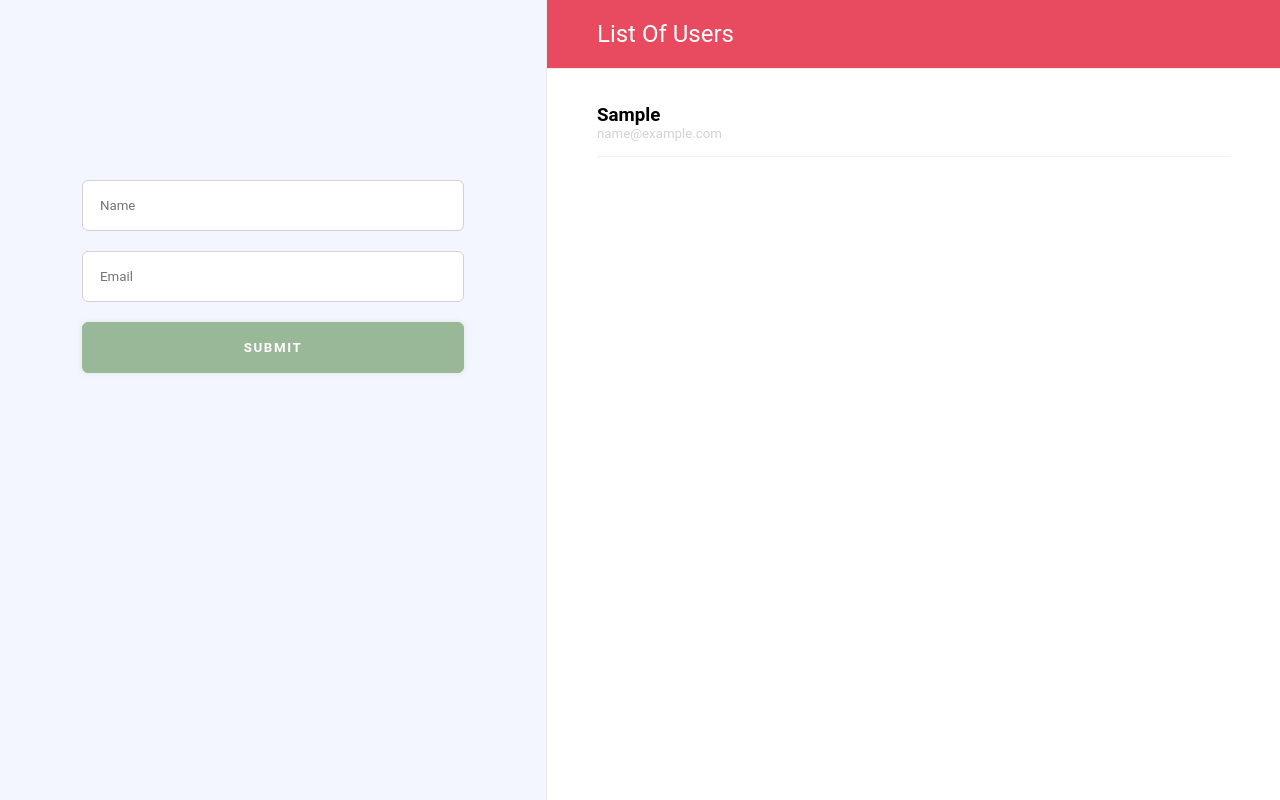
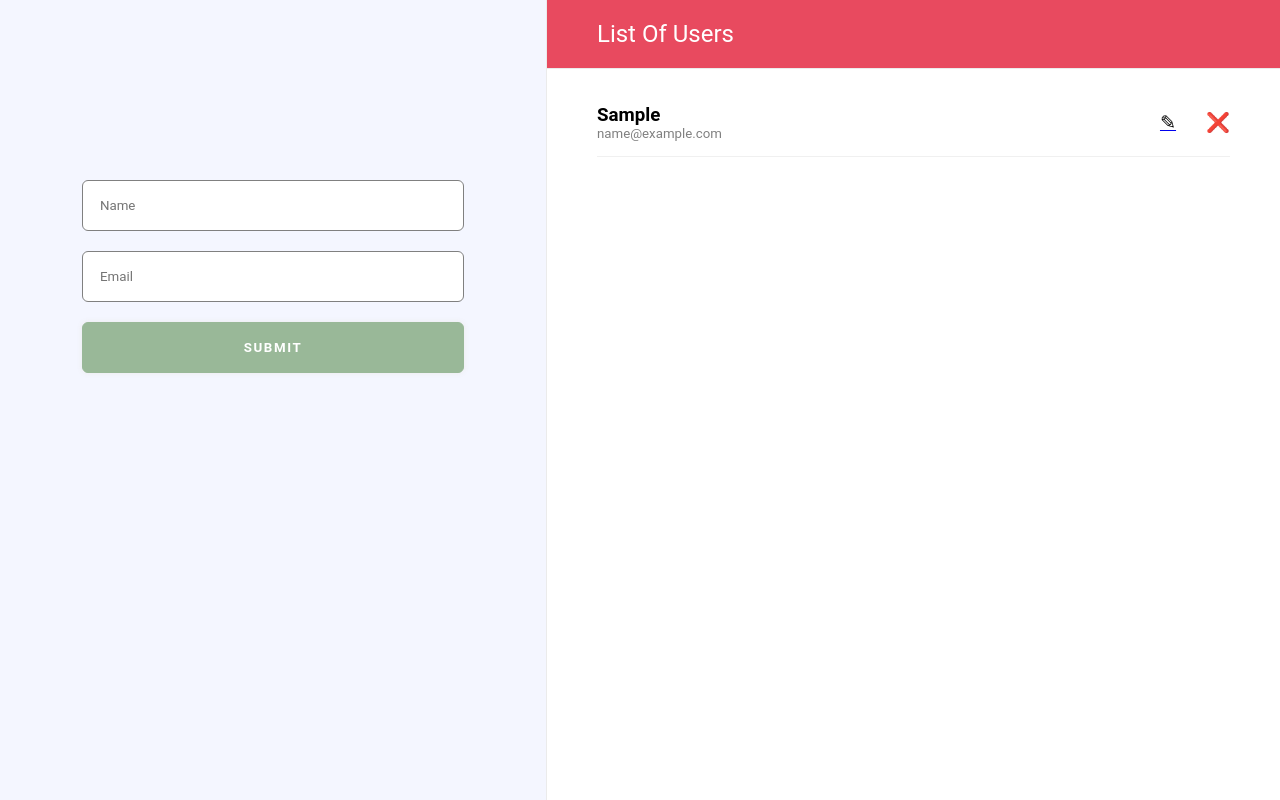
Before and after one commit to pyplacca/users-app-starter, a React (Create React App) app: page / in a window 1280 px wide. Both pictures are taken after typing "Sample", "name@example.com" into the empty fields and a click on the input 272 px from the left and 347 px from the top of the page. Built offline with nearby package versions, Linux system fonts and the light colour scheme.

Commit message:
added delete and update functionalities

```diff
--- a/package.json
+++ b/package.json
@@ -9,8 +9,10 @@
     "react": "^16.13.1",
     "react-dom": "^16.13.1",
     "react-redux": "^7.2.1",
+    "react-router-dom": "^5.2.0",
     "react-scripts": "3.4.1",
-    "redux": "^4.0.5"
+    "redux": "^4.0.5",
+    "uuid": "^8.3.0"
   },
   "scripts": {
     "start": "react-scripts start",
--- a/src/App.css
+++ b/src/App.css
@@ -1,14 +1,42 @@
 :root {
 	--color: #99b898;
 	--color-2: #e84a5f;
+	--color-fade: grey;
 	--bg: #f4f6ff;
-	--fade-color: #d2d2d2;
 }
 
 * {
 	margin: 0;
 	padding: 0;
 	box-sizing: border-box;
+}
+
+span[aria-label="icon"] {
+	cursor: pointer;
+	text-decoration: none;
+	color: #000;
+	-webkit-transition: transform .2s ease;
+	-moz-transition: transform .2s ease;
+	-ms-transition: transform .2s ease;
+	-o-transition: transform .2s ease;
+	transition: transform .2s ease;
+	font-size: 1.2rem;
+}
+
+span[aria-label="icon"]:hover {
+	-webkit-transform: scale(1.15);
+	-moz-transform: scale(1.15);
+	-ms-transform: scale(1.15);
+	-o-transform: scale(1.15);
+	transform: scale(1.15);
+}
+
+span[aria-label="icon"]:active {
+	-webkit-transform: scale(.87);
+	-moz-transform: scale(.87);
+	-ms-transform: scale(.87);
+	-o-transform: scale(.87);
+	transform: scale(.87);
 }
 
 .App {
@@ -28,29 +56,28 @@
 	border-right: 1px solid #ebebeb;
 }
 
-.App__user-form_container form {
-	min-width: 240px;
-	max-width: 70%;
+form {
+	width: clamp(240px, 70%, 420px);
 	margin: 170px auto 0 auto;
 }
 
-.App__user-form_container form input {
+form input {
 	width: 100%;
 
 	padding: 17px;
 	margin: 10px 0;
 
-	border: 1px solid var(--fade-color);
+	border: 1px solid var(--color-fade);
 	border-radius: 6px;
 	outline: none;
 
 	font-family: Roboto, sans-serif;
 
-	transition-property: border-color, box-shadow;
+	transition-property: border-color, box-shadow, border-width	;
 	transition: all .15s ease-in-out;
 }
 
-.App__user-form_container form input[type="submit"] {
+form input[type="submit"] {
 	color: #fff;
 	background-color: var(--color);
 
@@ -59,13 +86,13 @@
 	font-weight: bold;
 }
 
-.App__user-form_container form input:focus {
+form input:focus {
 	border-color: var(--color);
-	box-shadow: 0 0 6px rgba(153, 184, 152, .27)
+	box-shadow: 0 0 6px #ebebeb;
 }
 
-.App__user-form_container form input:focus::placeholder {
-	color: var(--fade-color);
+form input:focus::placeholder {
+	color: #d2d2d2;
 }
 
 .App__users-display {
@@ -89,22 +116,36 @@
 
 .App__users {
 	padding: 10px 50px;
-	overflow-y: auto;
+	overflow: hidden auto;
 }
 
 .App__user-item {
+	display: flex;
+	justify-content: space-between;
+	align-items: center;
 	padding: 15px 0;
 	margin-top: 10px;
 	border-bottom: 1px solid #f0f0f0;
-	transform: 	translateX(-50%);
-	animation: pushIn .5s cubic-bezier(0.42, 0, 0.07, 1.21) .1s forwards
+	/*opacity: 0;*/
+	transform: 	translateX(-110%);
+	animation: pushIn .55s cubic-bezier(0.42, 0, 0.07, 1.21) .1s forwards
 }
 
-.App__user-item .email {
+.App__user-item .icons > *:not(:last-child) {
+	margin-right: 30px;
+}
+
+
+.App__user-item__info .email {
 	font-weight: normal;
-	color: var(--fade-color);
+	color: var(--color-fade);
 }
+
 
 @keyframes pushIn {
 	to { transform: translateX(0); }
 }
+
+@keyframes pushOut {
+	to { transform: translateX(110%); }
+}
--- a/src/App.js
+++ b/src/App.js
@@ -8,6 +8,7 @@ import UserForm from "./components/UserForm"
 class App extends React.Component {
 
 	render() {
+		const {users} = this.props
 		return (
 			<div className="App">
 				<div className="App__user-form_container">
@@ -18,9 +19,15 @@ class App extends React.Component {
 					<h3>List of users</h3>
 					<div className="App__users">
 						{
-							this.props.users.map(
-								(user, i) => <UserItem {...user} key={i}/>
+							users.length ?
+							users.map(
+								user => <UserItem {...user} key={user.id}/>
 							)
+							:
+							<p style={{
+								textAlign: "center",
+								marginTop: "4rem"
+							}}>No users to display</p>
 						}
 					</div>
 				</div>
@@ -30,7 +37,7 @@ class App extends React.Component {
 }
 
 const mapStateToProps = (state) => ({
-	users: state.users || []
+	users: state.users
 })
 
 export default connect(mapStateToProps)(App);
--- /dev/null
+++ b/src/Router.jsx
@@ -0,0 +1,14 @@
+import React from 'react'
+import { BrowserRouter, Route } from 'react-router-dom'
+import App from './App'
+import EditUserForm from './components/EditUserForm'
+
+
+export default function Router () {
+	return (
+		<BrowserRouter>
+			<Route exact path="/" component={App} />
+			<Route path="/edit/:id" component={EditUserForm} />
+		</BrowserRouter>
+	)
+}
--- /dev/null
+++ b/src/components/EditUserForm.jsx
@@ -0,0 +1,71 @@
+import React from 'react'
+import '../App.css'
+import { connect } from 'react-redux'
+import { updateUser } from '../store/actions'
+
+class EditUserForm extends React.Component {
+	constructor (props) {
+		super(props)
+		this.state = this.props.user
+
+		this.handleChange = this.handleChange.bind(this)
+		this.editUser = this.editUser.bind(this)
+	}
+
+	handleChange ({target}) {
+		this.setState({
+			[target.name]: target.value
+		})
+	}
+
+	editUser (event) {
+		event.preventDefault()
+		// add new user to users list in redux store
+		const {user, updateUser, history} = this.props
+		updateUser({
+			...this.state, id: user.id
+		})
+		history.push('/')
+	}
+
+	render () {
+		return (
+			<div className="App__user-form_container">
+				<form
+					onSubmit={this.editUser}
+				>
+					<input
+						type="text"
+						name="name"
+						value={this.state.name}
+						placeholder="Name"
+						onChange={this.handleChange}
+					/>
+					<br/>
+					<input
+						type="email"
+						name="email"
+						value={this.state.email}
+						placeholder="Email"
+						onChange={this.handleChange}
+					/>
+					<br/>
+					<input
+						type="submit"
+					/>
+				</form>
+			</div>
+		)
+	}
+}
+
+const mapStateToProps = (state, ownProps) => ({
+	user: state.users.find(user => user.id === ownProps.match.params.id)
+})
+
+const mapDispatchToProps = {
+	updateUser,
+}
+
+
+export default connect(mapStateToProps, mapDispatchToProps)(EditUserForm)
--- a/src/components/UserForm.jsx
+++ b/src/components/UserForm.jsx
@@ -1,5 +1,6 @@
 import React from 'react'
 import { connect } from 'react-redux'
+import { v4 as uuid4 } from 'uuid'
 import { addNewUser } from '../store/actions'
 
 class UserForm extends React.Component {
@@ -11,7 +12,7 @@ class UserForm extends React.Component {
 		}
 
 		this.handleChange = this.handleChange.bind(this)
-		this.handleSubmit = this.handleSubmit.bind(this)
+		this.createNewUser = this.createNewUser.bind(this)
 	}
 
 	handleChange ({target}) {
@@ -20,10 +21,12 @@ class UserForm extends React.Component {
 		})
 	}
 
-	handleSubmit (event) {
+	createNewUser (event) {
 		event.preventDefault()
 		// add new user to users list in redux store
-		this.props.addNewUser(this.state)
+		this.props.addNewUser({
+			...this.state, id: uuid4()
+		})
 		// reset form
 		this.setState({
 			name: '',
@@ -34,7 +37,7 @@ class UserForm extends React.Component {
 	render () {
 		return (
 			<form
-				onSubmit={this.handleSubmit}
+				onSubmit={this.createNewUser}
 			>
 				<input
 					type="text"
@@ -62,8 +65,7 @@ class UserForm extends React.Component {
 
 
 const mapDispatchToProps = {
-	addNewUser
+	addNewUser,
 }
 
-
 export default connect(null, mapDispatchToProps)(UserForm)
--- a/src/components/UserItem.jsx
+++ b/src/components/UserItem.jsx
@@ -1,16 +1,40 @@
 import React from "react";
+import { connect } from 'react-redux'
+import { deleteUser } from '../store/actions'
+import { Link } from 'react-router-dom'
 
-class UserItem extends React.Component {
 
-  render() {
-    const {name, email} = this.props
+function UserItem ({name, email, id, deleteUser}) {
 	return (
 		<div className="App__user-item">
+			<div className="App__user-item__info">
 				<h3 className="name">{name}</h3>
 				<h5 className="email">{email}</h5>
 			</div>
+			<div className="icons">
+				<Link to={`/edit/${id}`}>
+					<span
+						title="edit user"
+						role="img"
+						aria-label="icon"
+						aria-hidden="true"
+					>&#9998;</span>
+				</Link>
+				<span
+					title="delete user"
+					role="img"
+					aria-label="icon"
+					aria-hidden="true"
+					onClick={() => deleteUser(id)}
+				>&#x274C;</span>
+			</div>
+		</div>
 	);
 }
+
+const mapDispatchToProps = {
+	deleteUser
 }
 
-export default UserItem;
+
+export default connect(null, mapDispatchToProps)(UserItem);
--- a/src/index.js
+++ b/src/index.js
@@ -1,7 +1,7 @@
 import React from 'react';
 import ReactDOM from 'react-dom';
 import './index.css';
-import App from './App';
+import Router from './Router'
 import * as serviceWorker from './serviceWorker';
 import { Provider } from 'react-redux'
 import { createStore } from 'redux'
@@ -13,7 +13,7 @@ const store = createStore(usersReducer, /* middleware(s), enhancer(s) */)
 ReactDOM.render(
 	<React.StrictMode>
 		<Provider store={store}>
-			<App />
+			<Router />
 		</Provider>
 	</React.StrictMode>,
 	document.getElementById('root')
--- a/src/store/actions.js
+++ b/src/store/actions.js
@@ -1,13 +1,12 @@
-export function addNewUser (user) {
+function createAction(type, payload) {
 	return {
-		type: 'ADD_USER',
-		payload: user
+		type,
+		payload
 	}
 }
 
-// export function deleteUser (userId) {
-// 	return {
-// 		type: 'DELETE_USER',
-// 		payload: userId
-// 	}
-// }
+export const addNewUser = user 	 => createAction('ADD_USER', user)
+
+export const deleteUser = userId => createAction('DELETE_USER', userId)
+
+export const updateUser = user => createAction('UPDATE_USER', user)
--- a/src/store/reducer.js
+++ b/src/store/reducer.js
@@ -1,13 +1,37 @@
-function usersReducer (state={}, action) {
-	switch (action.type) {
+const initialState = {
+	users: [],
+}
+
+function usersReducer (state=initialState, action) {
+	const { type, payload } = action
+
+	switch (type) {
 		case 'ADD_USER':
 			return {
 				...state,
 				users: [
-					...state.users || [],
-					action.payload
+					...state.users,
+					payload
 				]
 			}
+
+		case 'DELETE_USER':
+			return {
+				...state,
+				users: state.users.filter(
+					user => user.id !== payload
+				)
+			}
+
+		case 'UPDATE_USER':
+			return {
+				...state,
+				users: state.users.reduce((output, user) => {
+					output.push(user.id === payload.id ? payload : user)
+					return output
+				}, [])
+			}
+
 		default: return state
 	}
 }
```
Also changed, not shown: 1 other file (tests, documents, lock files or other folders). Lines whose indentation alone changed are shown as unchanged.
